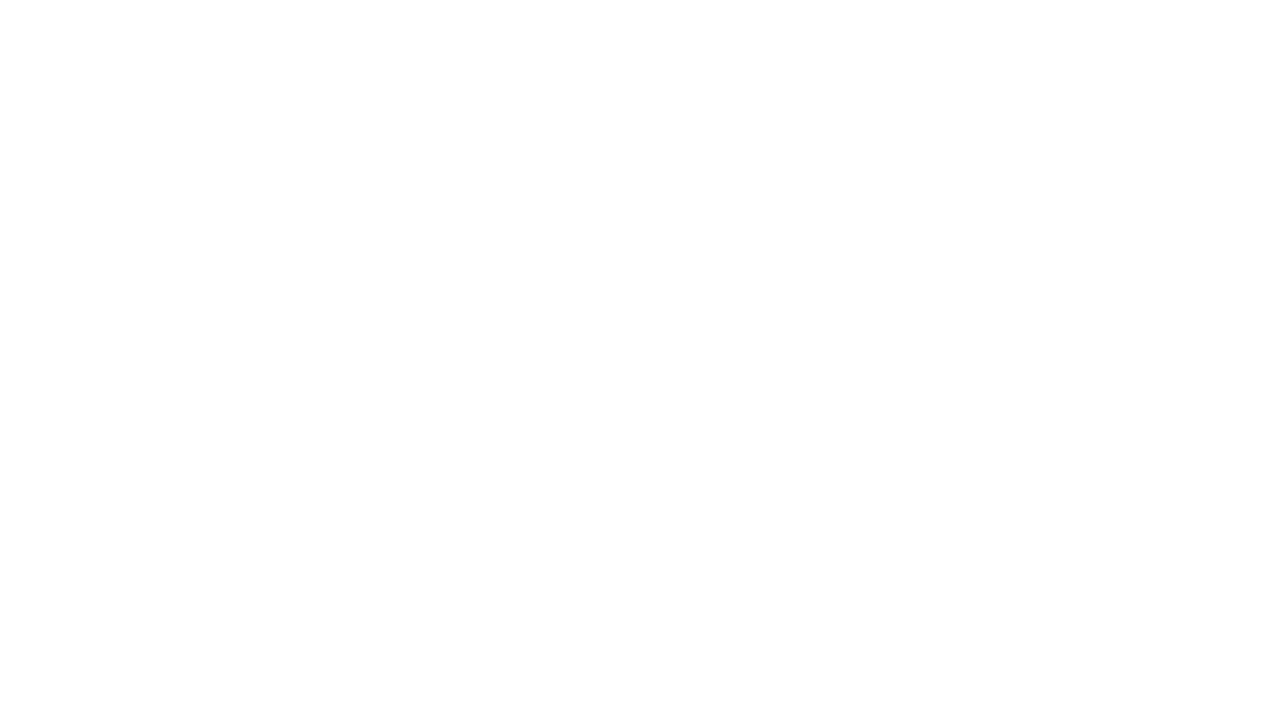
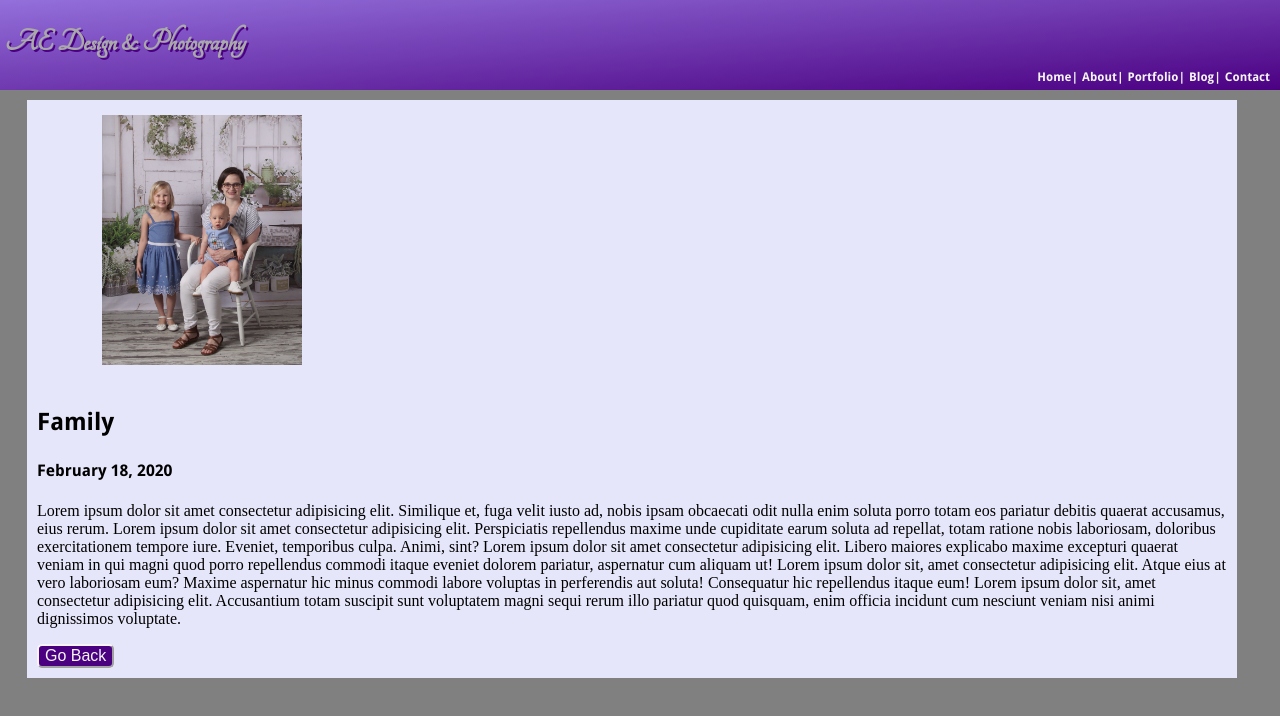
Before and after one commit to ankey87/ae-design, a plain HTML site: page blog.html in a window 1280 px wide. Drawn offline with Linux system fonts and the light colour scheme; a web font is replaced by a local one.

Commit message:
updated css for blog

```diff
--- a/blog.html
+++ b/blog.html
@@ -0,0 +1,36 @@
+<!DOCTYPE html>
+<html lang="en">
+
+<head>
+    <meta charset="UTF-8">
+    <meta name="viewport" content="width=device-width, initial-scale=1.0">
+    <link rel="stylesheet" href="https://fonts.googleapis.com/css?family=Tangerine">
+    <link rel="stylesheet" href="https://fonts.googleapis.com/css?family=Dancing+Script&display=swap">
+    <link rel="stylesheet" href="style.css">
+    <script src="https://kit.fontawesome.com/447f3d9405.js" crossorigin="anonymous"></script>
+    <title>Blog</title>
+</head>
+
+<body>
+    <div class="topnav-container">
+        <h1 class="logo">AE Design & Photography
+        </h1>
+        <div class="topnav">
+            <a href="#home>">Home|</a>
+            <a href="#about">About|</a>
+            <a href="#portfolio">Portfolio|</a>
+            <a href="#blog">Blog|</a>
+            <a href="#contact">Contact</a>
+        </div>
+    </div>
+    <div class="blog-container">
+        <div class="blog1">
+            <img src="images/Easter 2019 Family.jpg" alt="Amanda and her family">
+            <h2>Family</h2>
+            <h4>February 18, 2020</h4>
+            <p>Lorem ipsum dolor sit amet consectetur adipisicing elit. Similique et, fuga velit iusto ad, nobis ipsam obcaecati odit nulla enim soluta porro totam eos pariatur debitis quaerat accusamus, eius rerum. Lorem ipsum dolor sit amet consectetur adipisicing elit. Perspiciatis repellendus maxime unde cupiditate earum soluta ad repellat, totam ratione nobis laboriosam, doloribus exercitationem tempore iure. Eveniet, temporibus culpa. Animi, sint? Lorem ipsum dolor sit amet consectetur adipisicing elit. Libero maiores explicabo maxime excepturi quaerat veniam in qui magni quod porro repellendus commodi itaque eveniet dolorem pariatur, aspernatur cum aliquam ut! Lorem ipsum dolor sit, amet consectetur adipisicing elit. Atque eius at vero laboriosam eum? Maxime aspernatur hic minus commodi labore voluptas in perferendis aut soluta! Consequatur hic repellendus itaque eum! Lorem ipsum dolor sit, amet consectetur adipisicing elit. Accusantium totam suscipit sunt voluptatem magni sequi rerum illo pariatur quod quisquam, enim officia incidunt cum nesciunt veniam nisi animi dignissimos voluptate.</p>
+            <button class="blogbutton">Go Back</button>
+        </div>
+    </div>
+</body>
+</html>
--- a/style.css
+++ b/style.css
@@ -98,8 +98,38 @@ img {
     background-color: gray;
     text-decoration: none;
 }
-/* @media (min-width: 550px) {
+.blog-container {
+    display: flex;
+    flex-direction: column;
+    margin-top: 10px;
+    margin-left: 27px;
+    padding-right: 10px;
+    padding-left: 10px;
+    width: 85%;
+    background-color: lavender;
+    flex-wrap: wrap;
 }
-.card {
-max-width: 33.33%;
-} */
+.blog1 h2 {
+    font-family: "DroidSansBold";
+}
+.blogbutton {
+    margin-bottom: 10px;
+    font-size: 1em;
+    border-radius: 5px;
+    border-color: whitesmoke;
+    border-width: 2px;
+    background-color: indigo;
+    color: whitesmoke;
+}
+.blogbutton:hover {
+    background-color: lightslategray;
+    cursor: pointer;
+}
+@media (min-width: 900px) {
+    .topnav-container {
+        width: 100%;
+    }
+    .blog-container {
+        width: 93%;
+    }
+}
```
Also changed, not shown: articlelist.html (+5 -5 lines), images/Easter 2019 Family.jpg (added), images/family.jpg (renamed from images/33436629_10217416468750507_1370869929280012288_n.jpg), 1 other file.
